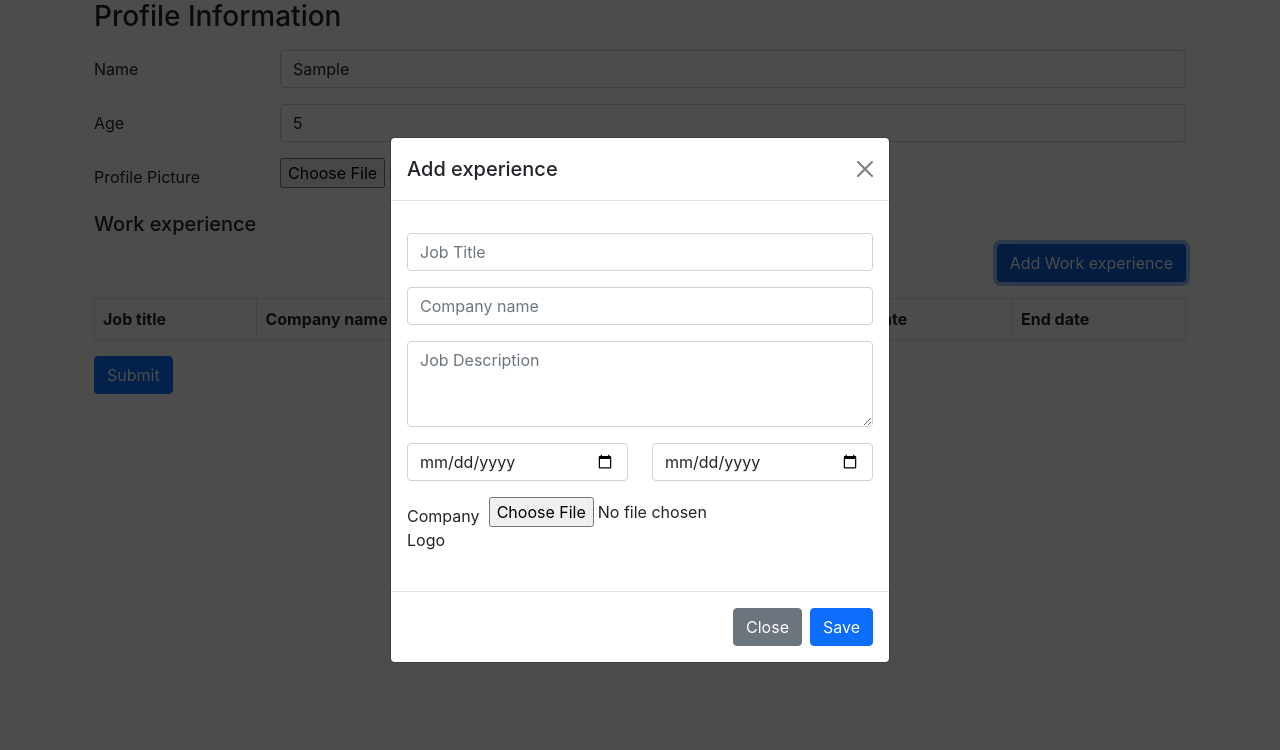
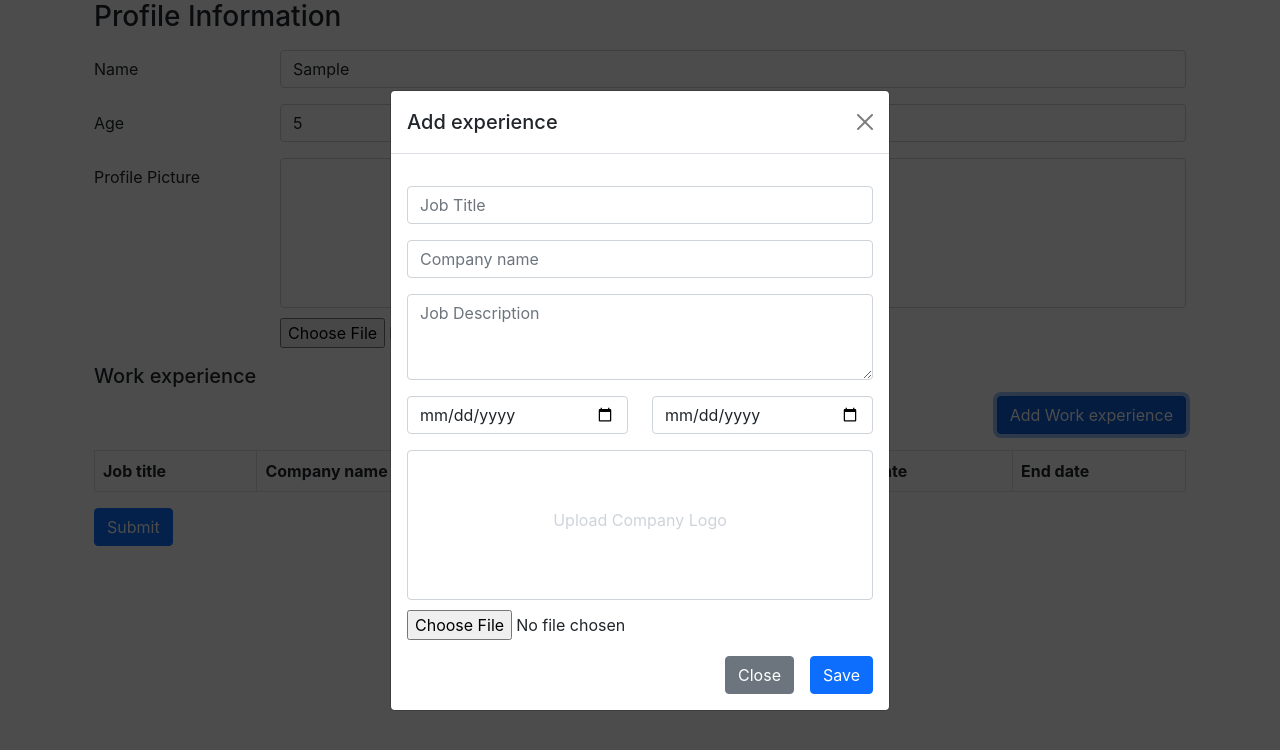
Before and after one commit to bpsourav21/ProfileShowcase, a React (Create React App) app in the folder client/: page /add-profile in a window 1280 px wide. Both pictures are taken after typing "Sample", "5" into the empty fields and a click on the button "Add Work experience". Shown: the top 750 px of the page. Built offline with nearby package versions, Linux system fonts and the light colour scheme.

Commit message:
Fix add and edit page with image uploader

```diff
--- a/client/src/app/App.css
+++ b/client/src/app/App.css
@@ -50,3 +50,21 @@ code {
   height: 100%;
   padding-top: 20px;
 }
+.mainWrapper .imageUpload .image-block {
+  height: 150px;
+  border: 1px solid #ced4da;
+  margin-bottom: 10px;
+  border-radius: 0.25rem;
+  display: flex;
+  justify-content: center;
+  align-items: center;
+}
+.mainWrapper .imageUpload .image-block img {
+  height: 100%;
+  border-radius: 0.25rem;
+  padding: 2px;
+}
+.mainWrapper .imageUpload .image-block h6 {
+  color: #ced4da;
+  font-weight: normal;
+}
--- a/client/src/app/App.less
+++ b/client/src/app/App.less
@@ -66,4 +66,27 @@ code {
     height: 100%;
     padding-top: 20px;
   }
+
+  .imageUpload {
+    .image-block {
+      height: 150px;
+      border: 1px solid #ced4da;
+      margin-bottom: 10px;
+      border-radius: 0.25rem;
+      display: flex;
+      justify-content: center;
+      align-items: center;
+
+      img {
+        height: 100%;
+        border-radius: 0.25rem;
+        padding: 2px;
+      }
+
+      h6 {
+        color: #ced4da;
+        font-weight: normal;
+      }
+    }
+  }
 }
--- a/client/src/app/components/AddOrEditProfile.tsx
+++ b/client/src/app/components/AddOrEditProfile.tsx
@@ -1,8 +1,9 @@
 import React, { useEffect, useState } from "react";
 import { useNavigate, useParams } from "react-router-dom";
-import { addProfile, addProfileExperience, getOneProfile, updateProfile } from "../actions/profileActions";
-import { ProfileDto, WorkExperience } from "../dtos/profile";
+import { addProfile, addProfileExperience, getOneProfile, onHandleAlert, updateProfile } from "../actions/profileActions";
+import { Picture, ProfileDto, WorkExperience } from "../dtos/profile";
 import { useAppSelector, useAppDispatch } from "../hooks";
+import ImageUploaderComponent from "./ImageUploaderComponent";
 import ModalComponent from './ModalComponent'
 
 const AddOrEditProfile = () => {
@@ -17,7 +18,8 @@ const AddOrEditProfile = () => {
   const profileId = id ? parseInt(id) : null;
 
   let [showModal, handleModal] = useState(false);
-  let [fieldValues, updateInput] = useState({} as { [key: string]: string; });
+  let [proPic, updateProfilePicture] = useState(null as Picture);
+  let [companyLogo, updateCompanyLogo] = useState(null as Picture);
 
   useEffect(() => {
     if (profileId) {
@@ -25,21 +27,15 @@ const AddOrEditProfile = () => {
     }
   }, []);
 
-  const handleInput =
-    (e: React.ChangeEvent<HTMLInputElement | HTMLTextAreaElement>) => {
-      let updatedFields = fieldValues;
-      updatedFields[e.target.name] = e.target.value;
-      updateInput(updatedFields);
-    }
-
-  const handleSaveWorkExperience = () => {
+  const handleSaveWorkExperience = (e: React.FormEvent<HTMLFormElement>) => {
+    var target = e.currentTarget as HTMLFormElement;
     let wexp: WorkExperience = {
-      jobTitle: fieldValues['jobTitle'],
-      jobDescription: fieldValues['jobDescription'],
-      company: fieldValues['company'],
-      companyLogo: fieldValues['companyLogo'],
-      endDate: null,  //new Date(fieldValues['endDate']),
-      startDate: null,  //new Date(fieldValues['startDate']),
+      jobTitle: target.jobTitle.value,
+      jobDescription: target.jobDescription.value,
+      company: target.company.value,
+      companyLogo: companyLogo,
+      endDate: null,  //new Date(target.endDate.value,),
+      startDate: null,  //new Date(target.startDate.value,),
       isContinuing: false,
     };
 
@@ -49,11 +45,13 @@ const AddOrEditProfile = () => {
 
   const onProfileSubmit = (e: React.FormEvent<HTMLFormElement>) => {
     e.preventDefault();
+    var target = e.currentTarget as HTMLFormElement;
+
     const currProfile: ProfileDto = {
       id: 0,
-      name: fieldValues['name'],
-      age: parseInt(fieldValues['age']),
-      profilePicture: null,
+      name: target.fullName.value,
+      age: target.age.value,
+      profilePicture: proPic,
       workExperiences: workExperiences,
     }
 
@@ -67,7 +65,7 @@ const AddOrEditProfile = () => {
 
   const renderModalView = () => {
     let modalContent = (
-      <form>
+      <form onSubmit={(e) => handleSaveWorkExperience(e)}>
         <div className="form row mb-3 mt-3">
           <div className="col">
             <input
@@ -76,7 +74,6 @@ const AddOrEditProfile = () => {
               placeholder="Job Title"
               name="jobTitle"
               required={true}
-              onChange={(e) => handleInput(e)}
             />
           </div>
         </div>
@@ -88,7 +85,6 @@ const AddOrEditProfile = () => {
               placeholder="Company name"
               name="company"
               required={true}
-              onChange={(e) => handleInput(e)}
             />
           </div>
         </div>
@@ -100,7 +96,6 @@ const AddOrEditProfile = () => {
               rows={3}
               name="jobDescription"
               required={true}
-              onChange={(e) => handleInput(e)}
             />
           </div>
         </div>
@@ -112,7 +107,6 @@ const AddOrEditProfile = () => {
               placeholder="Start Date"
               name="startDate"
               required={true}
-              onChange={(e) => handleInput(e)}
             />
           </div>
           <div className="col">
@@ -122,20 +116,20 @@ const AddOrEditProfile = () => {
               placeholder="End Date"
               name="endDate"
               required={true}
-              onChange={(e) => handleInput(e)}
             />
           </div>
         </div>
         <div className="form row mb-3 mt-3">
-          <label className="col-sm-2 col-form-label" htmlFor="controlFile">Company Logo</label>
-          <div className="col-sm-10">
-            <input
-              type="file"
-              className="form-control-file"
-              id="controlFile"
-              name="company"
-              onChange={(e) => handleInput(e)} />
+          <div className="col">
+            <ImageUploaderComponent
+              label={"Upload Company Logo"}
+              onUploadImage={(imgSrc) => updateCompanyLogo(imgSrc)}
+            />
           </div>
+        </div>
+        <div className="d-grid gap-2 d-md-flex justify-content-md-end">
+          <button type="button" onClick={() => handleModal(false)} className="btn btn-secondary me-md-2">Close</button>
+          <button type="submit" className="btn btn-primary">Save</button>
         </div>
       </form>
     )
@@ -145,9 +139,6 @@ const AddOrEditProfile = () => {
         showModal={showModal}
         onCloseModal={() => handleModal(false)}
         title={"Add experience"}
-        showFooter={true}
-        primaryBtnText={"Save"}
-        onHandlePrimaryBtn={() => handleSaveWorkExperience()}
       >
         {showModal && modalContent}
       </ModalComponent>
@@ -199,9 +190,9 @@ const AddOrEditProfile = () => {
                 <input
                   type="name"
                   className="form-control"
-                  name="name"
+                  name="fullName"
                   placeholder="Enter name"
-                  onChange={(e) => handleInput(e)}
+                  required={true}
                   defaultValue={profile?.name}
                 />
               </div>
@@ -214,7 +205,7 @@ const AddOrEditProfile = () => {
                   className="form-control"
                   name="age"
                   placeholder="Enter age"
-                  onChange={(e) => handleInput(e)}
+                  required={true}
                   defaultValue={profile?.age}
                 />
               </div>
@@ -222,10 +213,10 @@ const AddOrEditProfile = () => {
             <div className="form-group row mb-3 mt-3">
               <label className="col-sm-2 col-form-label" htmlFor="controlFile">Profile Picture</label>
               <div className="col-sm-10">
-                <input
-                  type="file"
-                  className="form-control-file"
-                  name="profilePicture" />
+                <ImageUploaderComponent
+                  label={"Upload Profile Photo"}
+                  onUploadImage={(imgSrc) => updateProfilePicture(imgSrc)}
+                />
               </div>
             </div>
             <div className="work-experience">
--- /dev/null
+++ b/client/src/app/components/ImageUploaderComponent.tsx
@@ -0,0 +1,67 @@
+import classNames from "classnames";
+import { useState } from "react";
+import { Picture } from "../dtos/profile";
+
+interface Props {
+    label?: string;
+    onUploadImage: (imgSrc: Picture) => void;
+}
+
+const convertBase64 = (file: any): Promise<Picture> => {
+    return new Promise((resolve, reject) => {
+        const fileReader = new FileReader();
+        fileReader.readAsDataURL(file);
+
+        fileReader.onload = () => {
+            resolve(fileReader.result);
+        };
+
+        fileReader.onerror = (error) => {
+            reject(error);
+        };
+    });
+};
+
+const ImageUploaderComponent = (props: Props) => {
+    let [imgSrc, updateImage] = useState(null as Picture);
+
+    const uploadImage = async (event: React.ChangeEvent<HTMLInputElement>) => {
+        const file = event.target.files && event.target.files[0];
+        if (file) {
+            const base64 = await convertBase64(file);
+            updateImage(base64);
+            props.onUploadImage(base64);
+        }
+        else {
+            updateImage(null);
+            props.onUploadImage(null);
+        }
+    };
+
+    let label = props.label ? props.label : "Please Upload image";
+    let imageBlock = <h6>{label}</h6>;
+    let bgColor = "#fff";
+    if (typeof (imgSrc) === 'string') {
+        imageBlock = <img src={imgSrc} />
+        bgColor = "#eee";
+    }
+
+    return (
+        <div className="imageUpload">
+            <div className="image-block"
+                style={{
+                    backgroundColor: bgColor
+                }}>
+                {imageBlock}
+            </div>
+            <input
+                type="file"
+                className="form-control-file"
+                name="profilePicture"
+                onChange={(e) => uploadImage(e)}
+            />
+        </div>
+    )
+}
+
+export default ImageUploaderComponent;
--- a/client/src/app/dtos/profile.ts
+++ b/client/src/app/dtos/profile.ts
@@ -1,8 +1,9 @@
+export type Picture = string | ArrayBuffer | null;
 export interface ProfileDto {
   id: number
   name: string;
   age: number;
-  profilePicture: string | null;
+  profilePicture: Picture;
   createdAt?: Date;
   updatedAt?: Date;
   workExperiences: WorkExperience[];
@@ -12,7 +13,7 @@ export interface WorkExperience {
   id?: string
   jobTitle: string;
   company: string | null;
-  companyLogo: string | null;
+  companyLogo: Picture;
   jobDescription: string | null;
   startDate: Date | null;
   endDate: Date | null;
```
